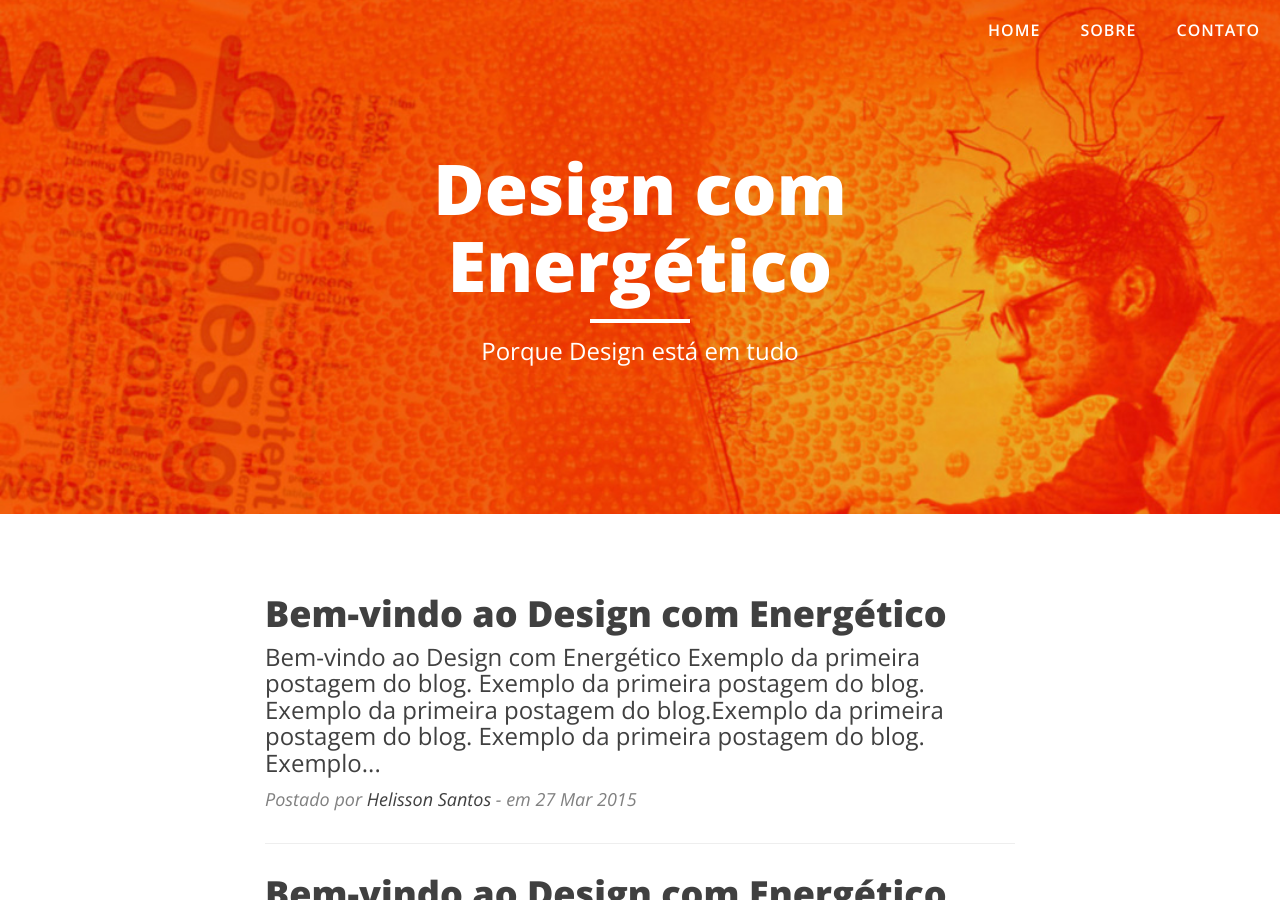
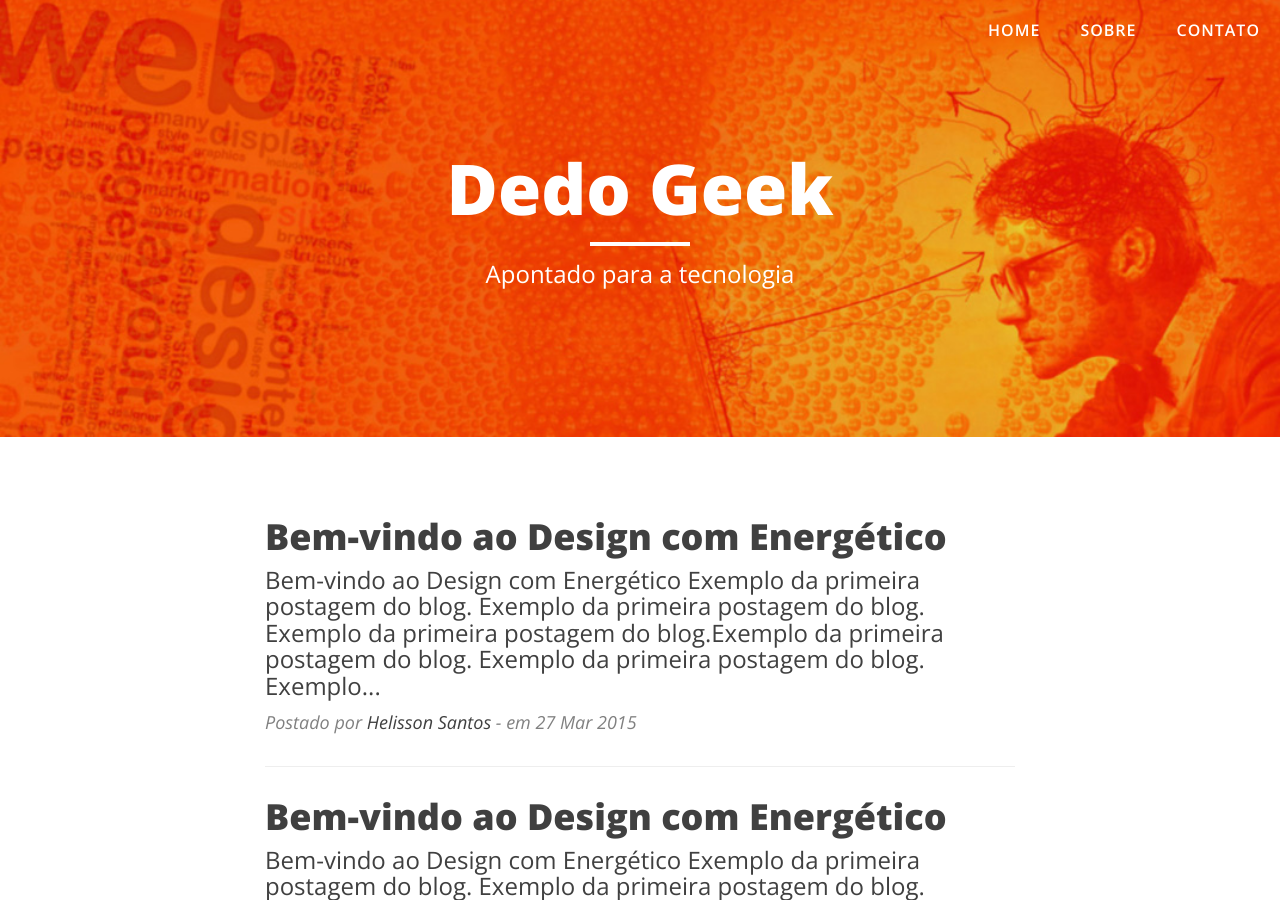
Before and after one commit to budhelisson/budhelisson.github.io, a Jekyll site: the page built from index.html, in a window 1280 px wide and 900 px high. Built offline with Jekyll 4.4.1, drawn with Linux system fonts in a browser that asks for light colours; nearby versions of some CDN libraries; Markdown is read by kramdown in place of the engine named in the settings; the list of posts is cut into pages by our own code; comment, search, counter and statistics services are not loaded; some of the changed text lies outside the part shown.

Commit message:
dedogeek

```diff
--- a/_includes/footer.html
+++ b/_includes/footer.html
@@ -29,7 +29,7 @@
                             </a>
                         </li>
                     </ul>
-                    <p class="copyright text-muted">&copy; Design com Energético 2015</p>
+                    <p class="copyright text-muted">&copy; Dedo Geek 2015</p>
                 </div>
             </div>
         </div>
--- a/index.html
+++ b/index.html
@@ -1,7 +1,7 @@
 ---
 layout: default
-title: "Design com Energético"
-description: "Porque Design está em tudo"
+title: "Dedo Geek"
+description: "Apontado para a tecnologia"
 navigationName: "Home"
 coverImg: "home-bg.jpg"
 order: "1"
```
